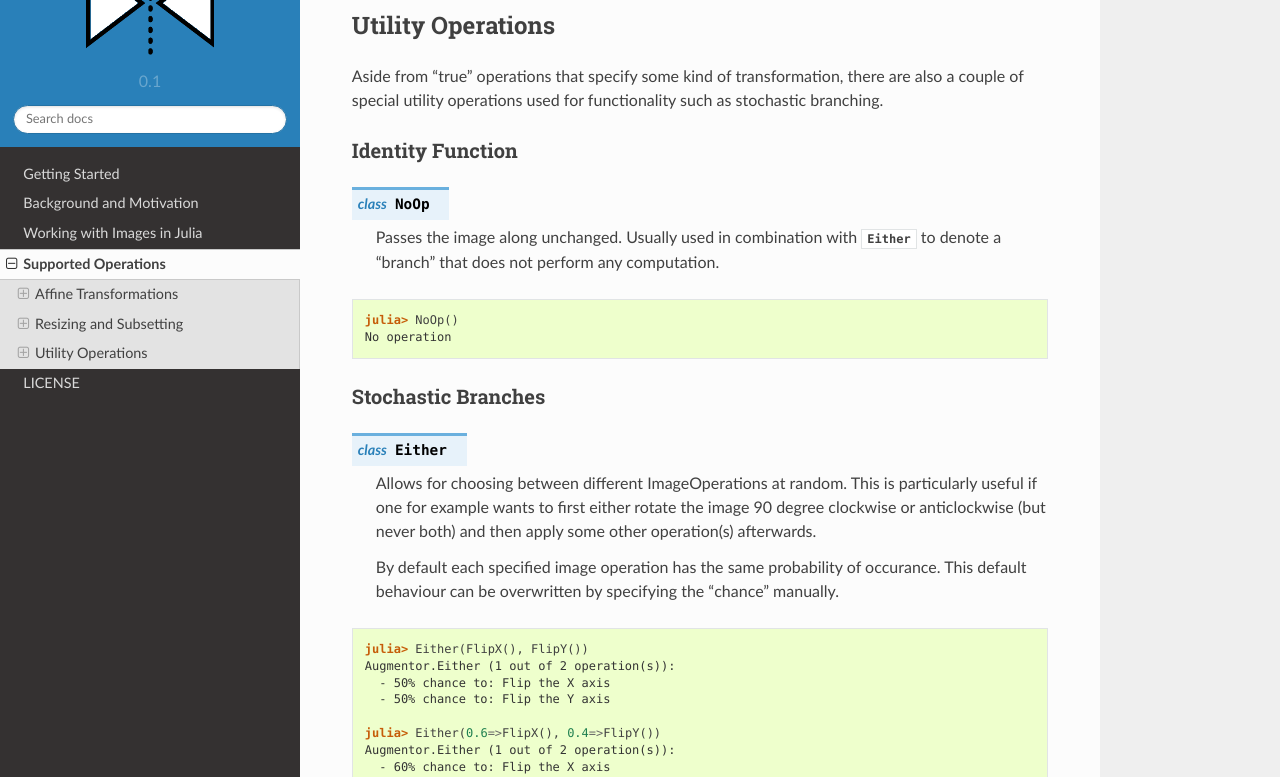
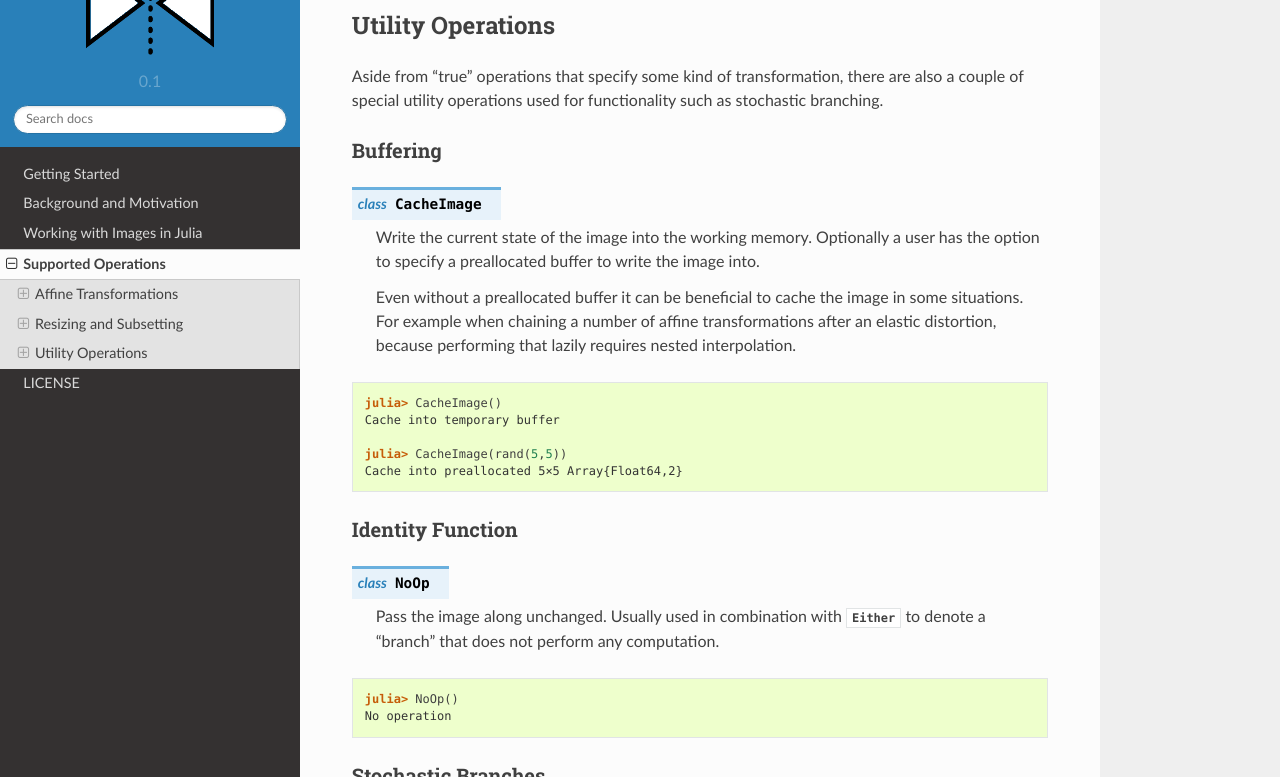
Before and after one commit to Evizero/Augmentor.jl, a Sphinx documentation site: the page built from docs/usersguide/operations.rst, in a window 1280 px wide and 900 px high, scrolled down 12775 px, cut to the strip 123-900 px from the top of the window. Built offline with Sphinx 7.4.7 and the Read the Docs theme 2.0.0, drawn with Linux system fonts in a browser that asks for light colours.

Commit message:
add tests and docs for CacheImage

```diff
--- a/docs/usersguide/operations.rst
+++ b/docs/usersguide/operations.rst
@@ -18,7 +18,7 @@ functionality.
 +-----------------------+----------------------------------------------------------------------------+
 | Cropping              | :class:`Crop` :class:`CropNative` :class:`CropSize`                        |
 +-----------------------+----------------------------------------------------------------------------+
-| Utility Operations    | :class:`NoOp` :class:`Either`                                              |
+| Utility Operations    | :class:`NoOp` :class:`CacheImage` :class:`Either`                          |
 +-----------------------+----------------------------------------------------------------------------+
 
 Affine Transformations
@@ -490,12 +490,35 @@ Aside from "true" operations that specify some kind of
 transformation, there are also a couple of special utility
 operations used for functionality such as stochastic branching.
 
+Buffering
+*******************
+
+.. class:: CacheImage
+
+   Write the current state of the image into the working memory.
+   Optionally a user has the option to specify a preallocated
+   buffer to write the image into.
+
+   Even without a preallocated buffer it can be beneficial to
+   cache the image in some situations. For example when chaining
+   a number of affine transformations after an elastic
+   distortion, because performing that lazily requires nested
+   interpolation.
+
+.. code-block:: jlcon
+
+   julia> CacheImage()
+   Cache into temporary buffer
+
+   julia> CacheImage(rand(5,5))
+   Cache into preallocated 5×5 Array{Float64,2}
+
 Identity Function
 *******************
 
 .. class:: NoOp
 
-   Passes the image along unchanged. Usually used in combination
+   Pass the image along unchanged. Usually used in combination
    with :class:`Either` to denote a "branch" that does not
    perform any computation.
 
```
Also changed, not shown: README.md (+3 -2 lines), 8 other files.
